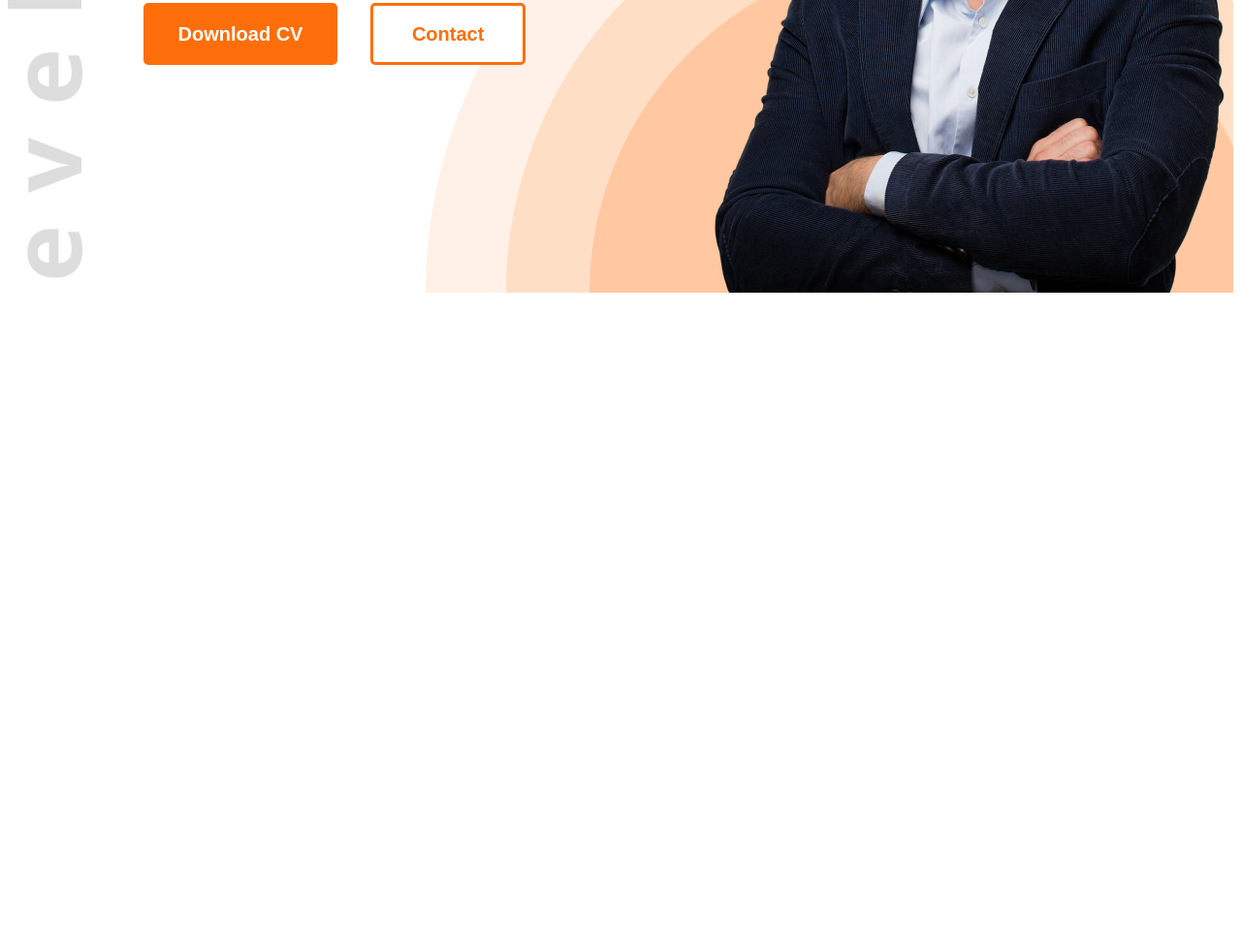
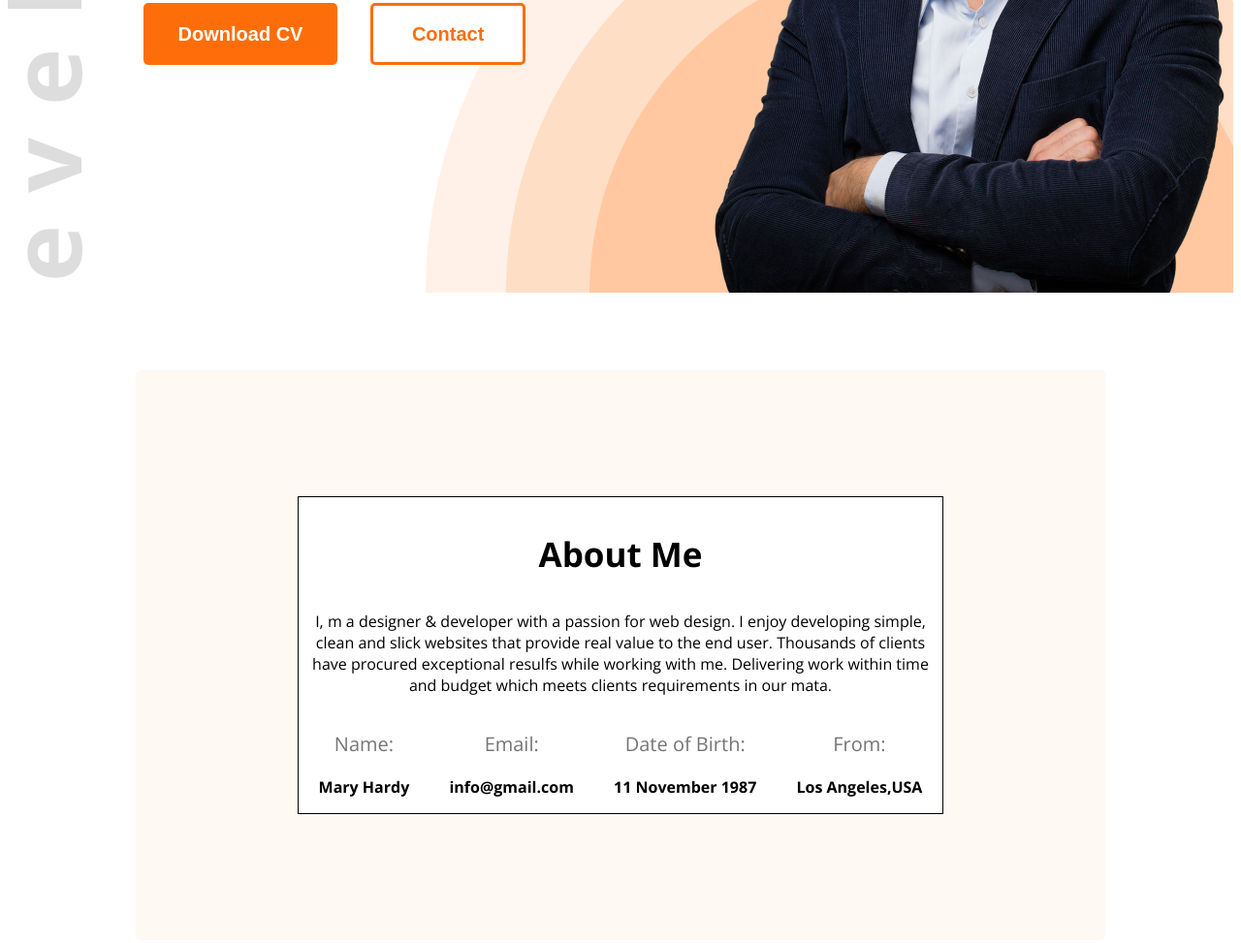
Before and after one commit to shafinahmed504/portfolio-webdevelopment, a plain HTML site: page index.html in a window 1280 px wide. Shown: the part 533-1506 px from the top of the page at 97% size. Before the commit the page ends 843 px from the top, so only its background shows below. Drawn offline with nearby package versions, Linux system fonts and the light colour scheme.

Commit message:
about me done

```diff
--- a/index.html
+++ b/index.html
@@ -36,7 +36,36 @@
 
 
     </header>
-    <main>
+    <main id="about-section">
+        <section id="background-of-aboutme">
+            <div id="full">
+            <h3 style="font-weight: bold; font-size: 35px;">About Me</h3>
+            <p>I, m a designer & developer with a passion for web design. I enjoy developing simple, clean and slick websites that provide real value to the end user. Thousands of clients have procured exceptional resulfs while working with me. Delivering work within time and budget which meets clients requirements in our mata.</p>
+
+            <div class="abouttt">
+                <div class="about-items">
+                 <p class="item-title">Name:</p>
+                 <p class="item-description">Mary Hardy</p>
+                </div>
+                <div class="about-items">
+                 <p class="item-title">Email:</p>
+                 <p class="item-description">info@gmail.com</p>
+                </div>
+                <div class="about-items">
+                 <p class="item-title">Date of Birth:</p>
+                 <p class="item-description">11 November 1987</p>
+                </div>
+                <div class="about-items">
+                 <p class="item-title">From:</p>
+                 <p class="item-description">Los Angeles,USA</p>
+                </div>
+              </div>
+              </div>
+
+        </section>
+
+
+
 
 
     </main>
--- a/styles/portfolio.css
+++ b/styles/portfolio.css
@@ -75,3 +75,37 @@ nav ul li button{
    height: 356px;
    margin-left: 60px;
 }
+#background-of-aboutme{
+    background-color: #FFF8F3;
+    text-align: center;
+    padding: 130px 157px 130px 157px;
+    border-radius: 5px;
+
+}
+#about-section{
+    max-width: 1000px;
+    padding-top: 80px;
+
+    margin: 0 auto;
+}
+.abouttt{
+    display: flex;
+    justify-content: space-around;
+
+}
+.item-title{
+
+    color: #757575;
+    font-size: 20px;
+}
+.item-description{
+    font-weight: bold;
+    font-size: bold;
+}
+#full{
+    background-color: white;
+    border: solid black ;
+    border-width: 1px;
+    margin-left: 10px;
+    margin-right: 10px;
+}
```
